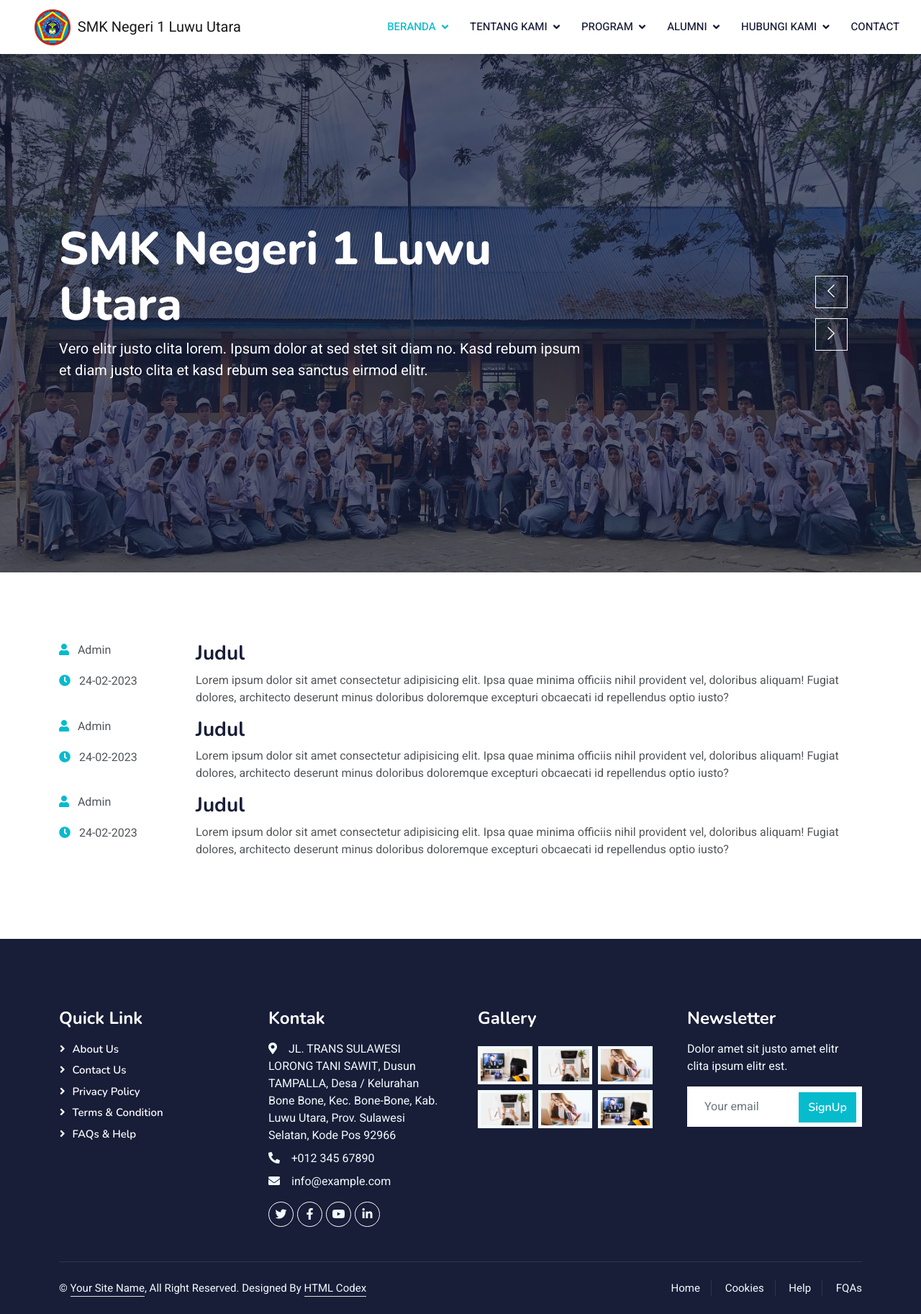
After one commit to andpromobile/sipsalu, a PHP site: page /sipsalu/beranda/berita.php in a window 1280 px wide. The commit adds this page. Shown: the whole page at 72% size. Run offline with PHP 8.4, Linux system fonts and the light colour scheme; some libraries are stand-ins or nearby versions.

Commit message:
Update file
update file berita dan index

```diff
--- /dev/null
+++ b/beranda/berita.php
@@ -0,0 +1,307 @@
+<!DOCTYPE html>
+<html lang="en">
+
+<head>
+    <meta charset="utf-8">
+    <title>SMK Negeri 1 Luwu Utara</title>
+    <meta content="width=device-width, initial-scale=1.0" name="viewport">
+    <meta content="" name="keywords">
+    <meta content="" name="description">
+
+    <!-- Favicon -->
+    <link href="img/logo-sekolah.jpg" rel="icon">
+
+    <!-- Google Web Fonts -->
+    <link rel="preconnect" href="https://fonts.googleapis.com">
+    <link rel="preconnect" href="https://fonts.gstatic.com" crossorigin>
+    <link href="https://fonts.googleapis.com/css2?family=Heebo:wght@400;500;600&family=Nunito:wght@600;700;800&display=swap" rel="stylesheet">
+
+    <!-- Icon Font Stylesheet -->
+    <link href="https://cdnjs.cloudflare.com/ajax/libs/font-awesome/5.10.0/css/all.min.css" rel="stylesheet">
+    <link href="https://cdn.jsdelivr.net/npm/bootstrap-icons@1.4.1/font/bootstrap-icons.css" rel="stylesheet">
+
+    <!-- Libraries Stylesheet -->
+    <link href="lib/animate/animate.min.css" rel="stylesheet">
+    <link href="lib/owlcarousel/assets/owl.carousel.min.css" rel="stylesheet">
+
+    <!-- Customized Bootstrap Stylesheet -->
+    <link href="css/bootstrap.min.css" rel="stylesheet">
+
+    <!-- Template Stylesheet -->
+    <link href="css/style.css" rel="stylesheet">
+</head>
+
+<body>
+    <!-- Spinner Start -->
+    <div id="spinner" class="show bg-white position-fixed translate-middle w-100 vh-100 top-50 start-50 d-flex align-items-center justify-content-center">
+        <div class="spinner-border text-primary" style="width: 3rem; height: 3rem;" role="status">
+            <span class="sr-only">Loading...</span>
+        </div>
+    </div>
+    <!-- Spinner End -->
+
+
+    <!-- Navbar Start -->
+    <nav class="navbar navbar-expand-lg bg-white navbar-light shadow sticky-top p-0">
+        <a href="index.html" class="navbar-brand d-flex align-items-center px-4 px-lg-5">
+            <img style="margin-right: 10px;" height="50px" src="img/logo-sekolah.jpg" alt=""> SMK Negeri 1 Luwu Utara
+        </a>
+        <button type="button" class="navbar-toggler me-4" data-bs-toggle="collapse" data-bs-target="#navbarCollapse">
+            <span class="navbar-toggler-icon"></span>
+        </button>
+        <div class="collapse navbar-collapse" id="navbarCollapse">
+            <div class="navbar-nav ms-auto p-4 p-lg-0">
+                <div class="nav-item dropdown">
+                    <a href="index.html" class="nav-link dropdown-toggle active" data-bs-toggle="dropdown">Beranda</a>
+                    <div class="dropdown-menu fade-down m-0">
+                        <a href="#sambutan" class="dropdown-item">Sambutan Kepala Sekolah</a>
+                        <a href="#" class="dropdown-item">Berita Terbaru</a>
+                        <a href="#" class="dropdown-item">Galeri Sekolah</a>
+                    </div>
+                </div>
+                <div class="nav-item dropdown">
+                    <a href="#" class="nav-link dropdown-toggle" data-bs-toggle="dropdown">Tentang Kami</a>
+                    <div class="dropdown-menu fade-down m-0">
+                        <a href="team.html" class="dropdown-item">Visi Misi</a>
+                        <a href="testimonial.html" class="dropdown-item">Sejarah Singkat</a>
+                        <a href="404.html" class="dropdown-item">Struktur Organisai</a>
+                    </div>
+                </div>
+                <div class="nav-item dropdown">
+                    <a href="#" class="nav-link dropdown-toggle" data-bs-toggle="dropdown">Program</a>
+                    <div class="dropdown-menu fade-down m-0">
+                        <a href="#" class="dropdown-item">Profil Jurusan</a>
+                        <a href="#" class="dropdown-item">Ekstrakurikuler</a>
+                    </div>
+                </div>
+                <div class="nav-item dropdown">
+                    <a href="#" class="nav-link dropdown-toggle" data-bs-toggle="dropdown">Alumni</a>
+                    <div class="dropdown-menu fade-down m-0">
+                        <a href="#" class="dropdown-item">Profil Alumni</a>
+                        <a href="#" class="dropdown-item">Testimoni Alumni</a>
+                    </div>
+                </div>
+                <div class="nav-item dropdown">
+                    <a href="#" class="nav-link dropdown-toggle" data-bs-toggle="dropdown">Hubungi Kami</a>
+                    <div class="dropdown-menu fade-down m-0">
+                        <a href="team.html" class="dropdown-item">Our Team</a>
+                        <a href="testimonial.html" class="dropdown-item">Testimonial</a>
+                        <a href="404.html" class="dropdown-item">404 Page</a>
+                    </div>
+                </div>
+                <a href="contact.html" class="nav-item nav-link">Contact</a>
+            </div>
+        </div>
+    </nav>
+    <!-- Navbar End -->
+
+
+    <!-- Carousel Start -->
+    <div class="container-fluid p-0 mb-5">
+        <div class="owl-carousel header-carousel position-relative">
+            <div class="owl-carousel-item position-relative">
+                <img class="img-fluid" src="img/carousel-1.jpg" alt="">
+                <div class="position-absolute top-0 start-0 w-100 h-100 d-flex align-items-center" style="background: rgba(24, 29, 56, .7);">
+                    <div class="container">
+                        <div class="row justify-content-start">
+                            <div class="col-sm-10 col-lg-8">
+                            <h1 class="display-3 text-white animated slideInDown">SMK Negeri 1 Luwu Utara</h1>
+                                <p class="fs-5 text-white mb-4 pb-2">Vero elitr justo clita lorem. Ipsum dolor at sed stet sit diam no. Kasd rebum ipsum et diam justo clita et kasd rebum sea sanctus eirmod elitr.</p>
+                            </div>
+                        </div>
+                    </div>
+                </div>
+            </div>
+            <div class="owl-carousel-item position-relative">
+                <img class="img-fluid" src="img/carousel-2.jpg" alt="">
+                <div class="position-absolute top-0 start-0 w-100 h-100 d-flex align-items-center" style="background: rgba(24, 29, 56, .7);">
+                    <div class="container">
+                        <div class="row justify-content-start">
+                            <div class="col-sm-10 col-lg-8">
+                                <h1 class="display-3 text-white animated slideInDown">SMK Negeri 1 Luwu Utara</h1>
+                                <p class="fs-5 text-white mb-4 pb-2">Vero elitr justo clita lorem. Ipsum dolor at sed stet sit diam no. Kasd rebum ipsum et diam justo clita et kasd rebum sea sanctus eirmod elitr.</p>
+                            </div>
+                        </div>
+                    </div>
+                </div>
+            </div>
+        </div>
+    </div>
+    <!-- Carousel End -->
+
+
+    <!-- Service Start -->
+    <div class="container-xxl py-5">
+        <div class="container">
+            <div class="row">
+                <div class="col-lg-2" style="display: flex; flex-direction: column;">
+                    <span>
+                        <i class="fa fa-user text-primary mb-4"></i> &nbsp; Admin
+                    </span>
+
+                    <span>
+                        <i class="fa fa-clock text-primary mb-4"></i> &nbsp; 24-02-2023
+                    </span>
+
+                </div>
+
+                <div class="col-lg-10 wow fadeInUp" data-wow-delay="0.1s">
+                    <h3>Judul</h3>
+                    <p>
+                        Lorem ipsum dolor sit amet consectetur adipisicing elit. Ipsa quae minima officiis nihil provident vel, doloribus aliquam! Fugiat dolores, architecto deserunt minus doloribus doloremque excepturi obcaecati id repellendus optio iusto?
+                    </p>
+
+                </div>
+
+            </div>
+
+            <div class="row">
+                <div class="col-lg-2" style="display: flex; flex-direction: column;">
+                    <span>
+                        <i class="fa fa-user text-primary mb-4"></i> &nbsp; Admin
+                    </span>
+
+                    <span>
+                        <i class="fa fa-clock text-primary mb-4"></i> &nbsp; 24-02-2023
+                    </span>
+
+                </div>
+
+                <div class="col-lg-10 wow fadeInUp" data-wow-delay="0.1s">
+                    <h3>Judul</h3>
+                    <p>
+                        Lorem ipsum dolor sit amet consectetur adipisicing elit. Ipsa quae minima officiis nihil provident vel, doloribus aliquam! Fugiat dolores, architecto deserunt minus doloribus doloremque excepturi obcaecati id repellendus optio iusto?
+                    </p>
+
+                </div>
+
+            </div>
+
+            <div class="row">
+                <div class="col-lg-2" style="display: flex; flex-direction: column;">
+                    <span>
+                        <i class="fa fa-user text-primary mb-4"></i> &nbsp; Admin
+                    </span>
+
+                    <span>
+                        <i class="fa fa-clock text-primary mb-4"></i> &nbsp; 24-02-2023
+                    </span>
+
+                </div>
+
+                <div class="col-lg-10 wow fadeInUp" data-wow-delay="0.1s">
+                    <h3>Judul</h3>
+                    <p>
+                        Lorem ipsum dolor sit amet consectetur adipisicing elit. Ipsa quae minima officiis nihil provident vel, doloribus aliquam! Fugiat dolores, architecto deserunt minus doloribus doloremque excepturi obcaecati id repellendus optio iusto?
+                    </p>
+
+                </div>
+
+            </div>
+
+
+
+        </div>
+    </div>
+    <!-- Service End -->
+
+
+
+    <!-- Footer Start -->
+    <div class="container-fluid bg-dark text-light footer pt-5 mt-5 wow fadeIn" data-wow-delay="0.1s">
+        <div class="container py-5">
+            <div class="row g-5">
+                <div class="col-lg-3 col-md-6">
+                    <h4 class="text-white mb-3">Quick Link</h4>
+                    <a class="btn btn-link" href="">About Us</a>
+                    <a class="btn btn-link" href="">Contact Us</a>
+                    <a class="btn btn-link" href="">Privacy Policy</a>
+                    <a class="btn btn-link" href="">Terms & Condition</a>
+                    <a class="btn btn-link" href="">FAQs & Help</a>
+                </div>
+                <div class="col-lg-3 col-md-6">
+                    <h4 class="text-white mb-3">Kontak</h4>
+                    <p class="mb-2"><i class="fa fa-map-marker-alt me-3"></i>JL. TRANS SULAWESI LORONG TANI SAWIT, Dusun TAMPALLA, Desa / Kelurahan Bone Bone, Kec. Bone-Bone, Kab. Luwu Utara, Prov. Sulawesi Selatan, Kode Pos 92966</p>
+                    <p class="mb-2"><i class="fa fa-phone-alt me-3"></i>+012 345 67890</p>
+                    <p class="mb-2"><i class="fa fa-envelope me-3"></i>info@example.com</p>
+                    <div class="d-flex pt-2">
+                        <a class="btn btn-outline-light btn-social" href=""><i class="fab fa-twitter"></i></a>
+                        <a class="btn btn-outline-light btn-social" href=""><i class="fab fa-facebook-f"></i></a>
+                        <a class="btn btn-outline-light btn-social" href=""><i class="fab fa-youtube"></i></a>
+                        <a class="btn btn-outline-light btn-social" href=""><i class="fab fa-linkedin-in"></i></a>
+                    </div>
+                </div>
+                <div class="col-lg-3 col-md-6">
+                    <h4 class="text-white mb-3">Gallery</h4>
+                    <div class="row g-2 pt-2">
+                        <div class="col-4">
+                            <img class="img-fluid bg-light p-1" src="img/course-1.jpg" alt="">
+                        </div>
+                        <div class="col-4">
+                            <img class="img-fluid bg-light p-1" src="img/course-2.jpg" alt="">
+                        </div>
+                        <div class="col-4">
+                            <img class="img-fluid bg-light p-1" src="img/course-3.jpg" alt="">
+                        </div>
+                        <div class="col-4">
+                            <img class="img-fluid bg-light p-1" src="img/course-2.jpg" alt="">
+                        </div>
+                        <div class="col-4">
+                            <img class="img-fluid bg-light p-1" src="img/course-3.jpg" alt="">
+                        </div>
+                        <div class="col-4">
+                            <img class="img-fluid bg-light p-1" src="img/course-1.jpg" alt="">
+                        </div>
+                    </div>
+                </div>
+                <div class="col-lg-3 col-md-6">
+                    <h4 class="text-white mb-3">Newsletter</h4>
+                    <p>Dolor amet sit justo amet elitr clita ipsum elitr est.</p>
+                    <div class="position-relative mx-auto" style="max-width: 400px;">
+                        <input class="form-control border-0 w-100 py-3 ps-4 pe-5" type="text" placeholder="Your email">
+                        <button type="button" class="btn btn-primary py-2 position-absolute top-0 end-0 mt-2 me-2">SignUp</button>
+                    </div>
+                </div>
+            </div>
+        </div>
+        <div class="container">
+            <div class="copyright">
+                <div class="row">
+                    <div class="col-md-6 text-center text-md-start mb-3 mb-md-0">
+                        &copy; <a class="border-bottom" href="#">Your Site Name</a>, All Right Reserved.
+
+                        <!--/*** This template is free as long as you keep the footer author’s credit link/attribution link/backlink. If you'd like to use the template without the footer author’s credit link/attribution link/backlink, you can purchase the Credit Removal License from "https://htmlcodex.com/credit-removal". Thank you for your support. ***/-->
+                        Designed By <a class="border-bottom" href="https://htmlcodex.com">HTML Codex</a>
+                    </div>
+                    <div class="col-md-6 text-center text-md-end">
+                        <div class="footer-menu">
+                            <a href="">Home</a>
+                            <a href="">Cookies</a>
+                            <a href="">Help</a>
+                            <a href="">FQAs</a>
+                        </div>
+                    </div>
+                </div>
+            </div>
+        </div>
+    </div>
+    <!-- Footer End -->
+
+
+    <!-- Back to Top -->
+    <a href="#" class="btn btn-lg btn-primary btn-lg-square back-to-top"><i class="bi bi-arrow-up"></i></a>
+
+
+    <!-- JavaScript Libraries -->
+    <script src="https://code.jquery.com/jquery-3.4.1.min.js"></script>
+    <script src="https://cdn.jsdelivr.net/npm/bootstrap@5.0.0/dist/js/bootstrap.bundle.min.js"></script>
+    <script src="lib/wow/wow.min.js"></script>
+    <script src="lib/easing/easing.min.js"></script>
+    <script src="lib/waypoints/waypoints.min.js"></script>
+    <script src="lib/owlcarousel/owl.carousel.min.js"></script>
+
+    <!-- Template Javascript -->
+    <script src="js/main.js"></script>
+</body>
+
+</html>
--- a/beranda/index.php
+++ b/beranda/index.php
@@ -55,7 +55,7 @@
                     <a href="index.html" class="nav-link dropdown-toggle active" data-bs-toggle="dropdown">Beranda</a>
                     <div class="dropdown-menu fade-down m-0">
                         <a href="#sambutan" class="dropdown-item">Sambutan Kepala Sekolah</a>
-                        <a href="#" class="dropdown-item">Berita Terbaru</a>
+                        <a href="./berita.php" class="dropdown-item">Berita Terbaru</a>
                         <a href="#" class="dropdown-item">Galeri Sekolah</a>
                     </div>
                 </div>
@@ -130,7 +130,7 @@
     <!-- Carousel End -->
 
 
-    <!-- Service Start -->
+    <!-- Berita Terbaru -->
     <div class="container-xxl py-5">
         <div class="container">
             <div class="text-center wow fadeInUp" data-wow-delay="0.1s">
@@ -177,7 +177,7 @@
             </div>
         </div>
     </div>
-    <!-- Service End -->
+    <!-- Berita terbaru -->
 
 
     <!-- About Start -->
```
